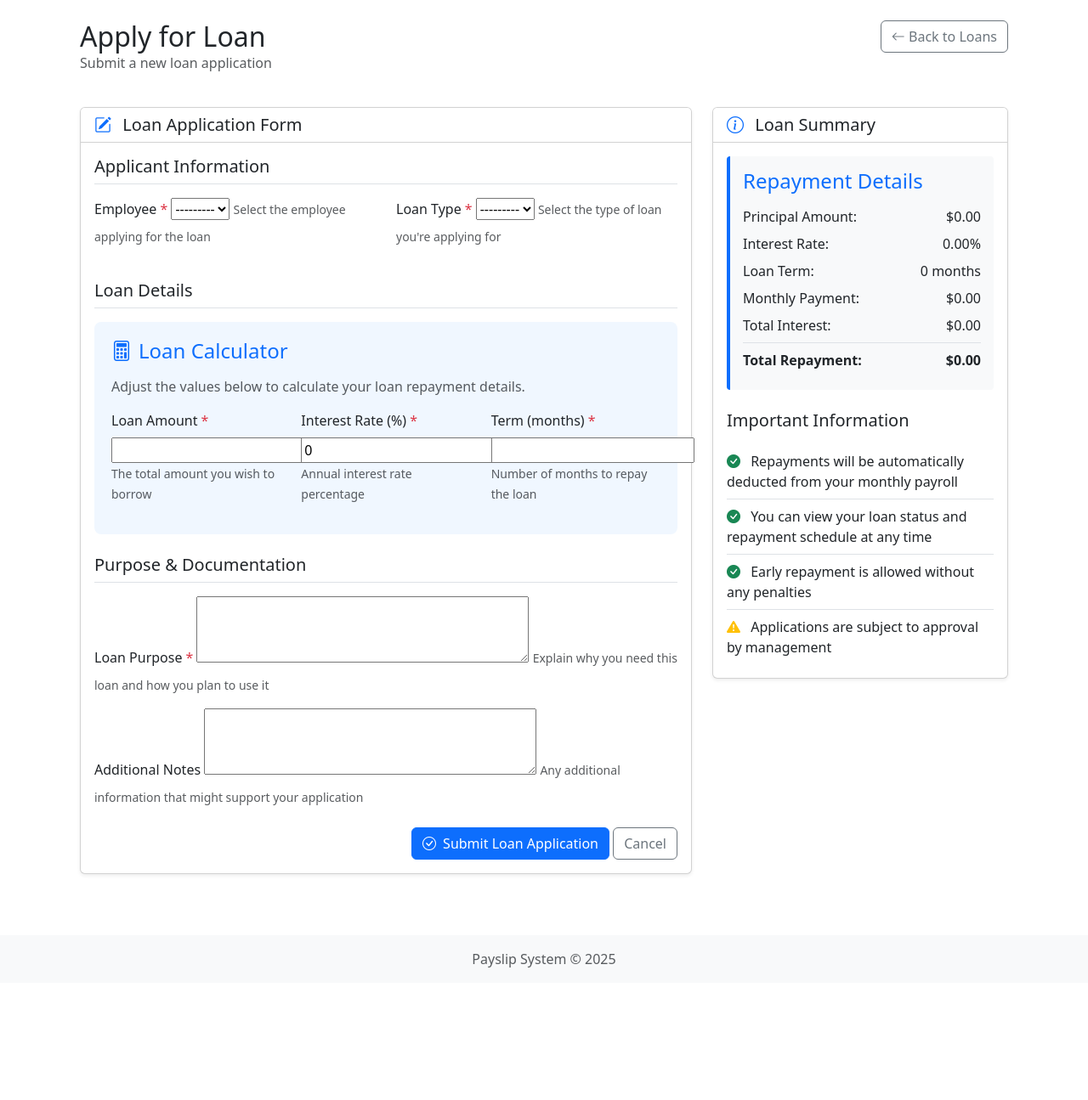
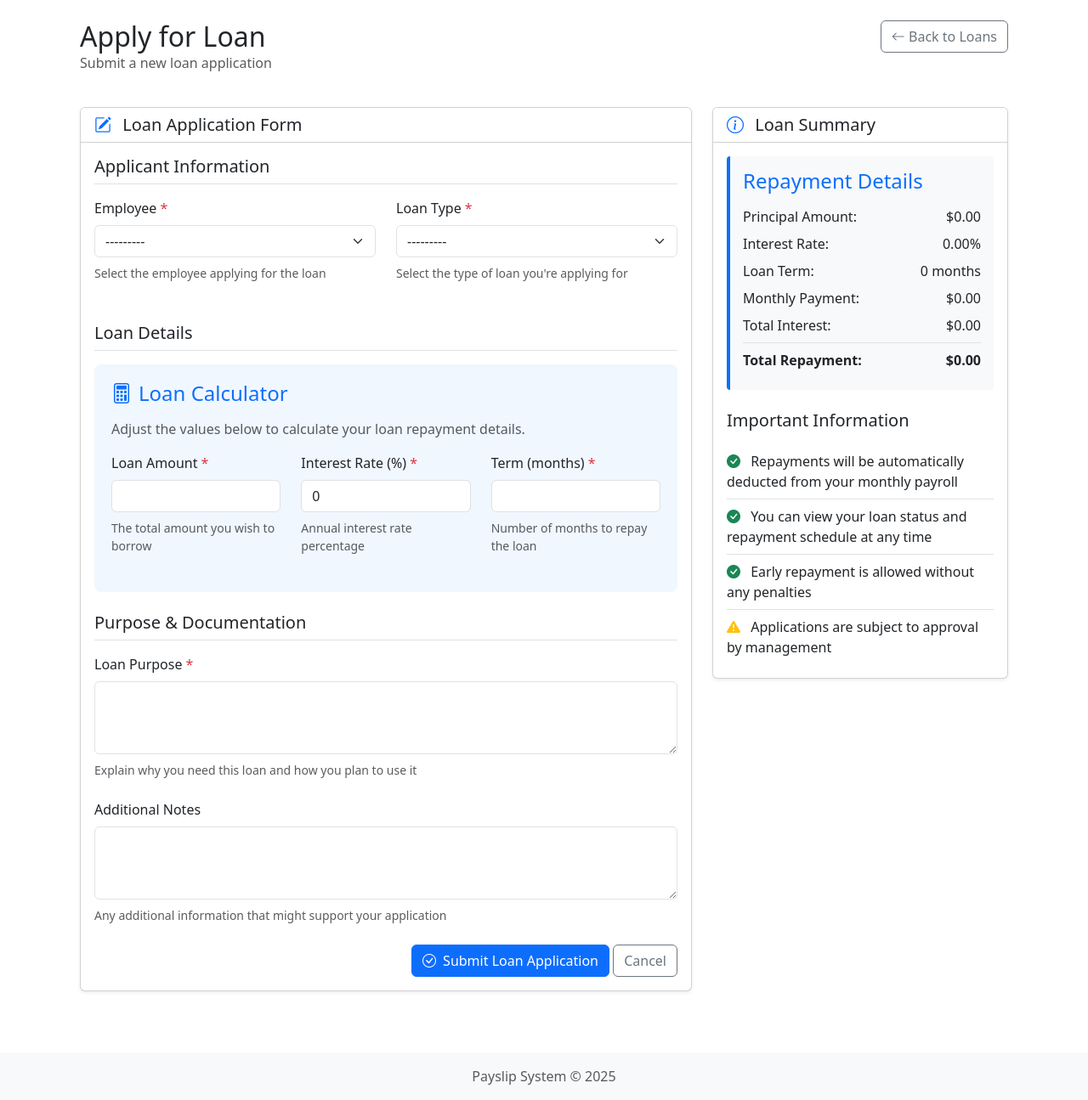
Before and after one commit to z-automator/iPaySlip, a Django app: page /loans/create/ in a window 1280 px wide. Shown: the part 56-1351 px from the top of the page at 85% size. Before the commit the page ends 1195 px from the top, so only its background shows below. Run offline with Django 4.2, Linux system fonts and the light colour scheme; the visitor is signed in with stand-in values (Sample User, id 1); data comes from the database, SQL or seed files in the repository; data that the repository does not hold is empty; some libraries are stand-ins or nearby versions.

Commit message:
Enhance loan form styling and structure
- Improved CSS for dropdown menus and form groups to enhance user experience.
- Updated form elements to use divs for help text instead of small tags for better semantic structure.
- Increased spacing for form groups and adjusted z-index for dropdowns to prevent overlap issues.
- Renamed JavaScript block for clarity and consistency in template structure.

```diff
--- a/templates/lending/loan_form.html
+++ b/templates/lending/loan_form.html
@@ -44,6 +44,21 @@
         color: #0d6efd;
         margin-bottom: 15px;
     }
+    /* Fix for dropdown menus */
+    .form-select {
+        z-index: 1;
+        position: relative;
+    }
+    .form-text {
+        position: relative;
+        z-index: 0;
+        margin-top: 8px; /* Increase margin for help text */
+        display: block;
+    }
+    /* Add more space below each form group */
+    .form-group {
+        margin-bottom: 1.5rem;
+    }
 </style>
 {% endblock %}
 
@@ -89,23 +104,23 @@
                         <h5 class="mb-3 border-bottom pb-2">Applicant Information</h5>
                         <div class="row mb-4">
                             <div class="col-md-6">
-                                <div class="form-group mb-3">
+                                <div class="form-group">
                                     <label for="{{ form.employee.id_for_label }}" class="form-label required-field">Employee</label>
                                     {{ form.employee }}
                                     {% if form.employee.errors %}
                                     <div class="text-danger">{{ form.employee.errors }}</div>
                                     {% endif %}
-                                    <small class="form-text text-muted">Select the employee applying for the loan</small>
+                                    <div class="form-text text-muted">Select the employee applying for the loan</div>
                                 </div>
                             </div>
                             <div class="col-md-6">
-                                <div class="form-group mb-3">
+                                <div class="form-group">
                                     <label for="{{ form.loan_type.id_for_label }}" class="form-label required-field">Loan Type</label>
                                     {{ form.loan_type }}
                                     {% if form.loan_type.errors %}
                                     <div class="text-danger">{{ form.loan_type.errors }}</div>
                                     {% endif %}
-                                    <small class="form-text text-muted">Select the type of loan you're applying for</small>
+                                    <div class="form-text text-muted">Select the type of loan you're applying for</div>
                                 </div>
                             </div>
                         </div>
@@ -116,66 +131,66 @@
                             <p class="text-muted">Adjust the values below to calculate your loan repayment details.</p>
                             <div class="row">
                                 <div class="col-md-4">
-                                    <div class="form-group mb-3">
+                                    <div class="form-group">
                                         <label for="{{ form.amount.id_for_label }}" class="form-label required-field">Loan Amount</label>
                                         {{ form.amount }}
                                         {% if form.amount.errors %}
                                         <div class="text-danger">{{ form.amount.errors }}</div>
                                         {% endif %}
-                                        <small class="form-text text-muted">The total amount you wish to borrow</small>
+                                        <div class="form-text text-muted">The total amount you wish to borrow</div>
                                     </div>
                                 </div>
                                 <div class="col-md-4">
-                                    <div class="form-group mb-3">
+                                    <div class="form-group">
                                         <label for="{{ form.interest_rate.id_for_label }}" class="form-label required-field">Interest Rate (%)</label>
                                         {{ form.interest_rate }}
                                         {% if form.interest_rate.errors %}
                                         <div class="text-danger">{{ form.interest_rate.errors }}</div>
                                         {% endif %}
-                                        <small class="form-text text-muted">Annual interest rate percentage</small>
+                                        <div class="form-text text-muted">Annual interest rate percentage</div>
                                     </div>
                                 </div>
                                 <div class="col-md-4">
-                                    <div class="form-group mb-3">
+                                    <div class="form-group">
                                         <label for="{{ form.term_months.id_for_label }}" class="form-label required-field">Term (months)</label>
                                         {{ form.term_months }}
                                         {% if form.term_months.errors %}
                                         <div class="text-danger">{{ form.term_months.errors }}</div>
                                         {% endif %}
-                                        <small class="form-text text-muted">Number of months to repay the loan</small>
+                                        <div class="form-text text-muted">Number of months to repay the loan</div>
                                     </div>
                                 </div>
                             </div>
                         </div>
 
                         {% if form.status and not form.status.is_hidden %}
-                        <div class="form-group mb-3">
+                        <div class="form-group">
                             <label for="{{ form.status.id_for_label }}" class="form-label">Status</label>
                             {{ form.status }}
                             {% if form.status.errors %}
                             <div class="text-danger">{{ form.status.errors }}</div>
                             {% endif %}
-                            <small class="form-text text-muted">Current status of the loan application</small>
+                            <div class="form-text text-muted">Current status of the loan application</div>
                         </div>
                         {% endif %}
 
                         <h5 class="mb-3 border-bottom pb-2">Purpose & Documentation</h5>
-                        <div class="form-group mb-3">
+                        <div class="form-group">
                             <label for="{{ form.purpose.id_for_label }}" class="form-label required-field">Loan Purpose</label>
                             {{ form.purpose }}
                             {% if form.purpose.errors %}
                             <div class="text-danger">{{ form.purpose.errors }}</div>
                             {% endif %}
-                            <small class="form-text text-muted">Explain why you need this loan and how you plan to use it</small>
+                            <div class="form-text text-muted">Explain why you need this loan and how you plan to use it</div>
                         </div>
 
-                        <div class="form-group mb-3">
+                        <div class="form-group">
                             <label for="{{ form.notes.id_for_label }}" class="form-label">Additional Notes</label>
                             {{ form.notes }}
                             {% if form.notes.errors %}
                             <div class="text-danger">{{ form.notes.errors }}</div>
                             {% endif %}
-                            <small class="form-text text-muted">Any additional information that might support your application</small>
+                            <div class="form-text text-muted">Any additional information that might support your application</div>
                         </div>
 
                         <div class="mt-4 text-end">
@@ -258,7 +273,7 @@
 </div>
 {% endblock %}
 
-{% block javascript %}
+{% block extra_js %}
 <script>
     // Add Bootstrap classes to form inputs
     document.addEventListener('DOMContentLoaded', function() {
```
